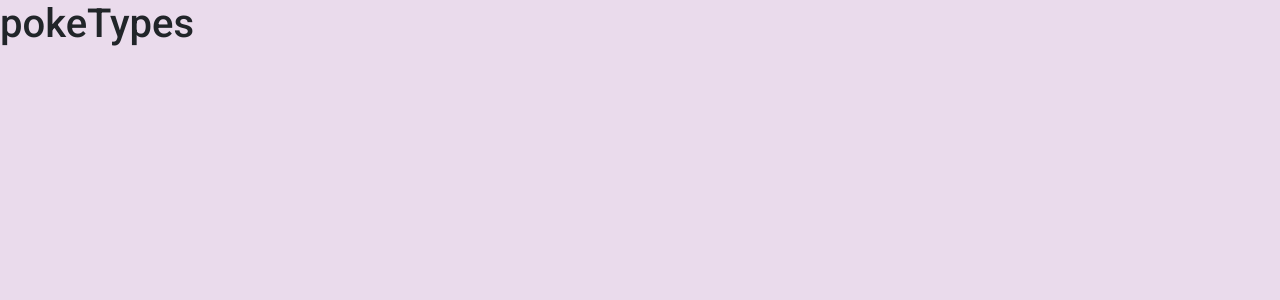
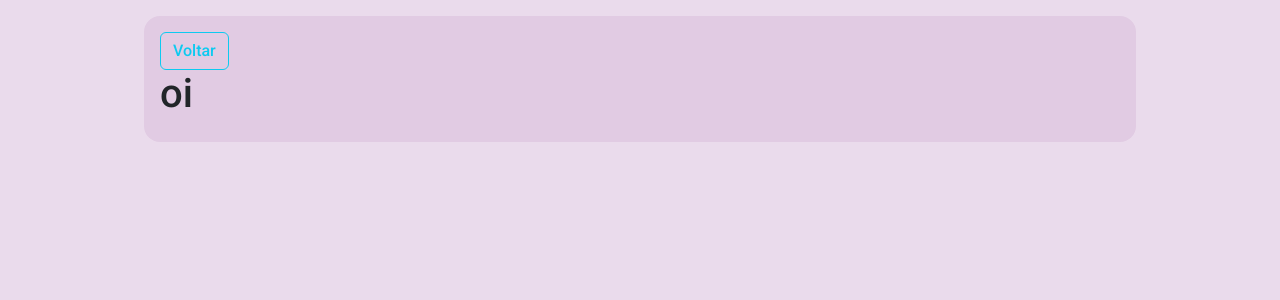
Before and after one commit to anjinha-oliveira/pokedex-react, a React (Create React App) app: page /pokemon/1 in a window 1280 px wide. Shown: the top 300 px of the page. Built offline with nearby package versions, Linux system fonts and the light colour scheme.

Commit message:
Adicionando o botão voltar na página de tipos de pokemon  com link para voltar  á pagina inicial

```diff
--- a/src/pages/PokeTypes.js
+++ b/src/pages/PokeTypes.js
@@ -1,10 +1,23 @@
 import React from "react";
-
-
+import { useParams } from 'react-router-dom';
+import { Link } from "react-router-dom";
 
 function PokeTypes() {
-
-    return <h1> pokeTypes </h1>
+    let {number} = useParams()
+    return (
+        <section className="content">
+            <div>
+                <Link to="/">
+                <button
+                type="button"
+                className="btn btn-outline-info">
+                    Voltar
+                </button>
+                </Link>
+                <h1> oi</h1>
+            </div>
+        </section>
+    )
 }
 
 export default PokeTypes;
```
